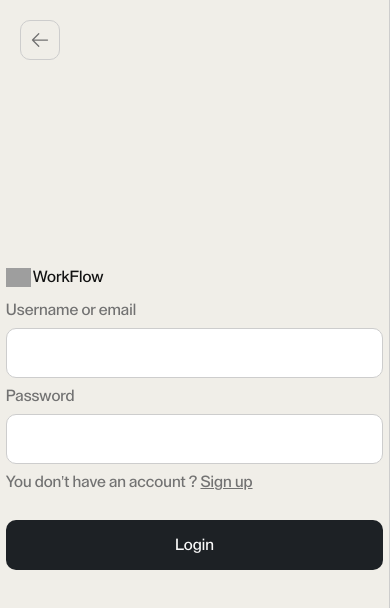
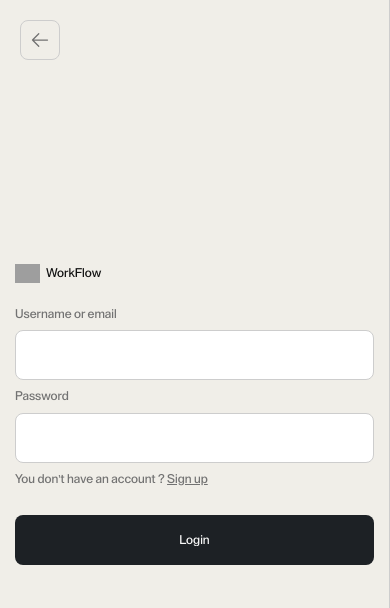
Before and after one commit to AbdelMeza/Workflow, a React (Vite) app: page /login in a window 390 px wide. Shown: the top 608 px of the page. Built offline with nearby package versions, Linux system fonts and the light colour scheme; grey boxes are pictures that could not be loaded.

Commit message:
feat: update styles for improved layout and responsiveness - Adjusted padding and margin in various components, enhanced border radius calculations, and modified font sizes for better visual consistency across the application.

```diff
--- a/Components/Container/Container.css
+++ b/Components/Container/Container.css
@@ -1,3 +1,7 @@
+.container{
+    padding-top: calc(var(--padding-lv1) * 0.5);
+}
+
 .container .content{
     position: relative;
     height: 100%;
--- a/Components/DashboardHeader/DashboardHeader.css
+++ b/Components/DashboardHeader/DashboardHeader.css
@@ -1,6 +1,7 @@
 .dashboard-header{
     width: 100%;
     justify-content: space-between;
+    margin-bottom: var(--padding-lv1);
 }
 
 .search-bar-container{
--- a/Components/DashboardSidebar/DashboardSidebar.css
+++ b/Components/DashboardSidebar/DashboardSidebar.css
@@ -18,7 +18,7 @@
     position: relative;
     display: flex;
     flex-direction: column;
-    padding: var(--padding-lv1) 0 var(--padding-lv3);
+    padding: var(--padding-lv1) 0 var(--padding-lv1);
 }
 
 .dashboard-side-bar .navigation-links-container::before {
--- a/Components/KPIs/KeyPerfIndicator.css
+++ b/Components/KPIs/KeyPerfIndicator.css
@@ -1,24 +1,30 @@
-.key-performance-indicator{
+.key-performance-indicator {
     flex: 1;
     padding: var(--padding-lv1) var(--padding-lv1);
 }
 
-.key-performance-indicator.alert{
+.key-performance-indicator.alert {
     border-color: rgb(var(--main-color));
 }
 
-.key-performance-indicator.alert svg{
+.key-performance-indicator.alert svg {
     stroke: rgb(var(--main-color));
 }
 
-.key-performance-indicator .icon-container{
+.key-performance-indicator .icon-container {
     margin-bottom: var(--gap-lv2);
 }
 
-.key-performance-indicator .data-title-container{
+.key-performance-indicator .data-title-container {
     margin-bottom: var(--gap-lv1);
 }
 
-.key-performance-indicator .icon-container svg{
+.key-performance-indicator .icon-container svg {
     width: 35px;
 }
+
+@media screen and (max-width: 820px) {
+    .key-performance-container {
+        flex-direction: column;
+    }
+}
--- a/Components/KPIs/KeyPerfIndicator.jsx
+++ b/Components/KPIs/KeyPerfIndicator.jsx
@@ -8,8 +8,7 @@ import './KeyPerfIndicator.css'
  * Each KPI is represented as a card with an icon, a title, and a value.
  */
 export default function KeyPerfIndicators({ data }) {
-    return (
-        <>
+    return <div className="key-performance-container flex gap-1">
         {data.map((d, i) => (
             <div key={i} className={`key-performance-indicator ${d.alert && "alert"} bgc-lv3 brad-2 br flex flex-d-c`}>
                 {d.icon && (
@@ -25,6 +24,5 @@ export default function KeyPerfIndicators({ data }) {
                 </div>
             </div>
         ))}
-        </>
-    )
+    </div>
 }
--- a/Pages/Dashboard/Overview/Overview.jsx
+++ b/Pages/Dashboard/Overview/Overview.jsx
@@ -57,9 +57,7 @@ export default function Overview() {
     ]
 
     return <div className="overview flex flex-d-c gap-2">
-        <div className="key-performance-indicators-container flex gap-1">
-            <KeyPerfIndicators data={data} />
-        </div>
+        <KeyPerfIndicators data={data} />
         <div className="late-work-container flex gap-1">
             <UpcomingProjectsDeadlines />
             <TasksDueDate />
--- a/Pages/Dashboard/Projects/Projects.jsx
+++ b/Pages/Dashboard/Projects/Projects.jsx
@@ -90,14 +90,12 @@ export default function Projects() {
                             </>
                         }
                         size="medium"
-                        classGiven="bgc-lv3 br brad-1"
+                        classGiven="bgc-lv3 br brad-2"
                     />
                 </div>
             </div>
         </div>
-        <div className="key-performance-indicators-container flex gap-1">
-            <KeyPerfIndicators data={data} />
-        </div>
+        <KeyPerfIndicators data={data} />
         <div className="projects-container">
             <Container
                 headerTitle={"All projects"}
--- a/Pages/HomePage/HomePage.jsx
+++ b/Pages/HomePage/HomePage.jsx
@@ -113,9 +113,9 @@ function HeroSection() {
         >
             <div className="hero-section-content flex-c flex-d-c gap-3">
                 <div className="upper-content">
-                    <h1 className="main-headline mff-b mt-c">
+                    <span className="main-headline b-fs mff-b mt-c">
                         Manage Your Clients and <br /> Projects Effortlessly
-                    </h1>
+                    </span>
                 </div>
 
                 <div className="lower-content flex-c flex-d-c gap-2">
--- a/src/index.css
+++ b/src/index.css
@@ -10,21 +10,21 @@
   --secondary-text-color: #727272;
 
   /*--- Font sizes ---*/
-  --big-font-size: 1.1rem;
+  --big-font-size: 2rem;
   --medium-font-size: 0.8rem;
   --normal-font-size: 0.6rem;
   --small-font-size: 0.5rem;
 
   /*--- Border ---*/
   --border: 1px solid #cdcdcd;
-  --border-radius-lv1: 10px;
-  --border-radius-lv2: 15px;
-  --border-radius-lv3: 20px;
+  --border-radius-lv1: clamp(8px, 0.8vw, 10px);
+  --border-radius-lv2: calc(var(--border-radius-lv1) * 1.618);
+  --border-radius-lv3: calc(var(--border-radius-lv2) * 1.618);
 
   /*--- Padding ---*/
-  --padding-lv1: 1.5vw;
-  --padding-lv2: 2.5vw;
-  --padding-lv3: 3.5vw;
+  --padding-lv1: clamp(15px, 2vw, 23px);
+  --padding-lv2: calc(var(--padding-lv1) * 1.618);
+  --padding-lv3: calc(var(--padding-lv2) * 1.618);
 
   /*--- Height ---*/
 
@@ -33,9 +33,9 @@
   --height-lv3: 80px;
 
   /*--- Height ---*/
-  --gap-lv1: 0.5vw;
-  --gap-lv2: 1.5vw;
-  --gap-lv3: 3vw;
+  --gap-lv1: clamp(6px, 0.6vw, 8px);
+  --gap-lv2: calc(var(--gap-lv1) * 1.618);
+  --gap-lv3: calc(var(--gap-lv2) * 1.618);
 
   /*--- Animations ---*/
   --animation-short-duration: 200ms;
@@ -88,7 +88,7 @@ input {
 }
 
 html {
-  font-size: 2em;
+  font-size: clamp(25px, 3vw, 33px);
 }
 
 /*------ Backgrounds ------*/
```
Lines whose indentation alone changed are shown as unchanged.
